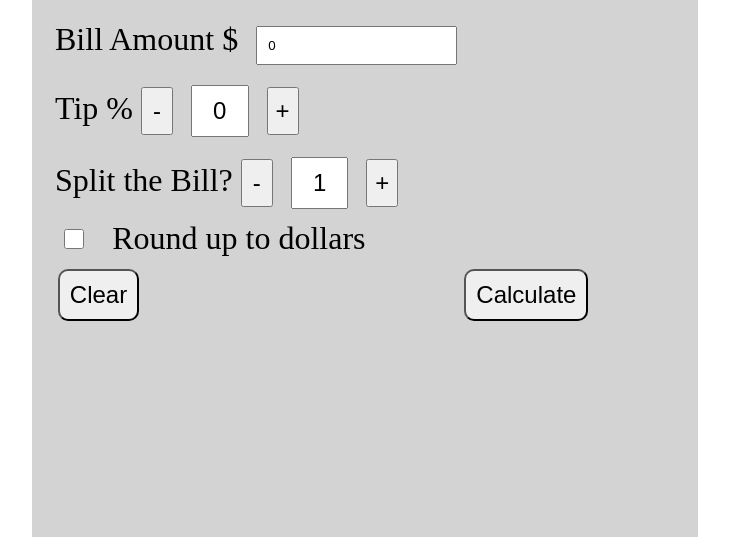
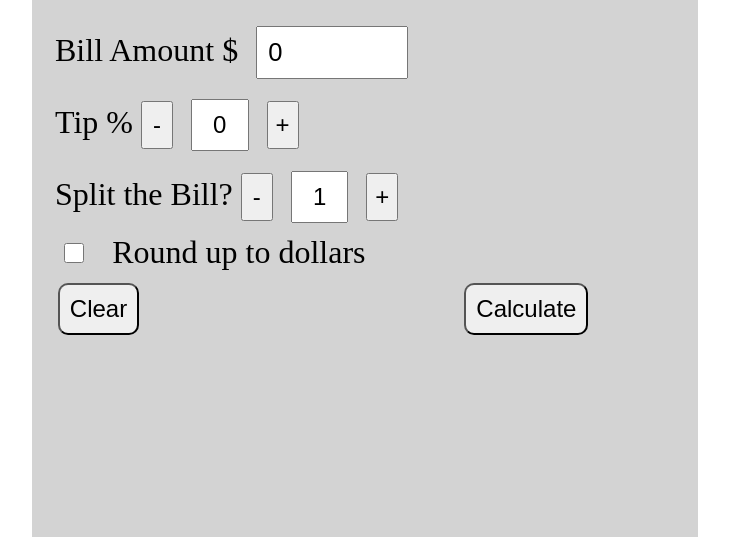
Before and after one commit to Shehu-Muhammad/TipCalculator, a plain HTML site: page index.html in a window 1280 px wide. Shown: the part 263-800 px from the top of the page, without its empty margins (275-1004 px from the left). Drawn offline with Linux system fonts and the light colour scheme.

Commit message:
[UPDATE] increased the size of the amount input box

```diff
--- a/css/main.css
+++ b/css/main.css
@@ -35,6 +35,11 @@ ul {
 
 p {
     padding-left: 10px;
+}
+
+#amount {
+    font-size: 0.8em;
+    width: 5em;
 }
 
 #roundUp {
```
